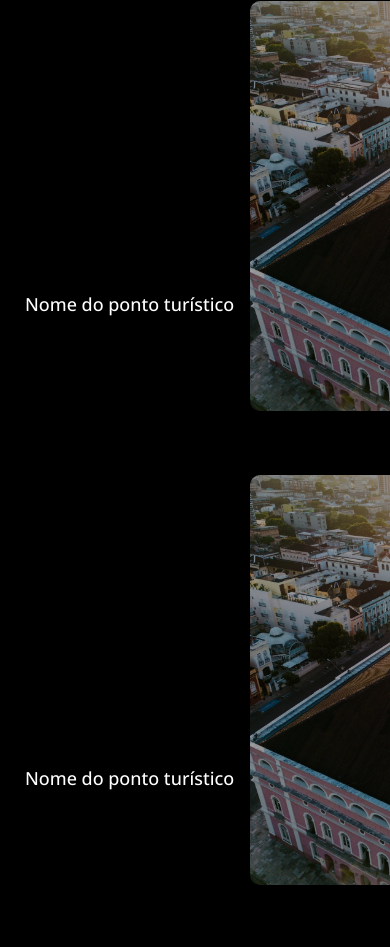
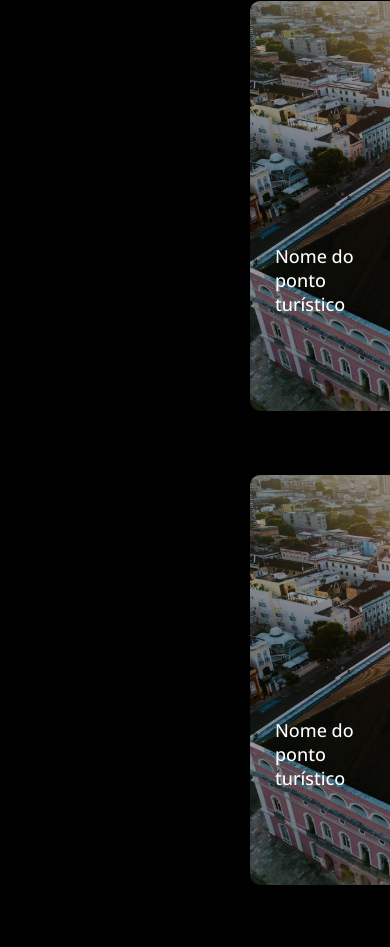
Before and after one commit to RyanPSilvaa/Site-de-Viagem-HTML-CSS-JavaScript-Landing-Page-, a plain HTML site: page index.html in a window 390 px wide. Shown: the part 2278-3225 px from the top of the page. Drawn offline with nearby package versions, Linux system fonts and the light colour scheme.

Commit message:
Atualizei style.css

```diff
--- a/estilos/style.css
+++ b/estilos/style.css
@@ -550,6 +550,9 @@ div.tour-content img {
     .tour {
         padding: 0%;
     }
+    .box h6 {
+        margin-left: 250px;
+    }
     .box {
         padding: auto;
     }
```
